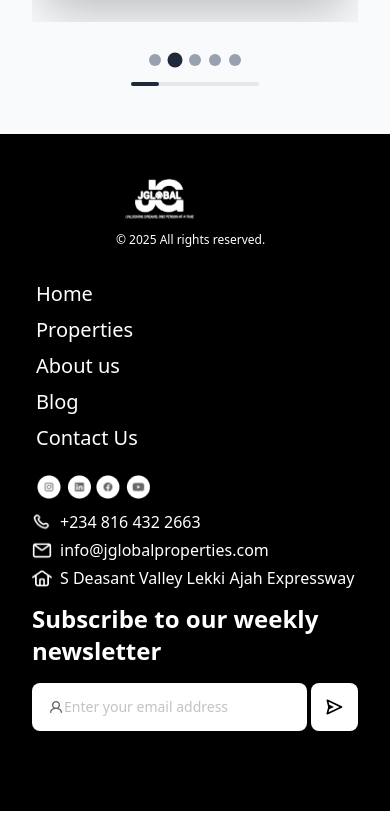
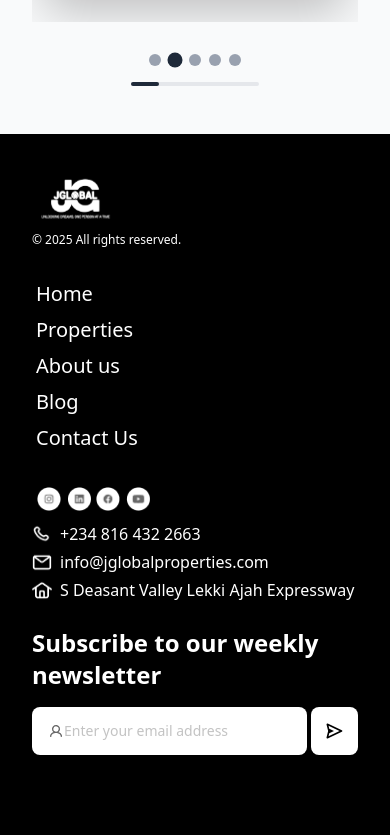
Before and after one commit to spanzyteo/jglobalproperties, a Next.js app: page / in a window 390 px wide. Shown: the part 2354-3189 px from the top of the page. Before the commit the page ends 3165 px from the top, so only its background shows below. Built offline with nearby package versions, Linux system fonts and the light colour scheme.

Commit message:
modifications on footer section

```diff
--- a/app/(main)/components/Footer.tsx
+++ b/app/(main)/components/Footer.tsx
@@ -6,7 +6,7 @@ import { BiSend } from "react-icons/bi";
 const Footer = () => {
   return (
     <div className="flex p-8 lg:py-[5.62rem] lg:px-[5rem] items-center gap-[0.625rem] bg-black lg:justify-center pb-20 lg:pb-10">
-      <div className="flex flex-col lg:flex-row items-center gap-[1.875rem] lg:gap-[13.5rem]">
+      <div className="flex flex-col lg:flex-row lg:items-center gap-[1.875rem] lg:gap-[13.5rem]">
         <div className="flex flex-col items-start w-[9.875rem] lg:w-[7.07144rem]">
           <Image
             src={"/logo1.svg"}
@@ -19,7 +19,7 @@ const Footer = () => {
             © 2025 All rights reserved.
           </p>
         </div>
-        <div className="flex flex-col lg:flex-row justify-center items-start lg:gap-[3.25rem] gap-[0.9375rem]">
+        <div className="flex flex-col lg:flex-row justify-center items-start lg:gap-[3.25rem] gap-[1.7rem]">
           <div className="flex flex-col items-start gap-[0.25rem] lg:shrink-0">
             <Link
               href={"/"}
```
